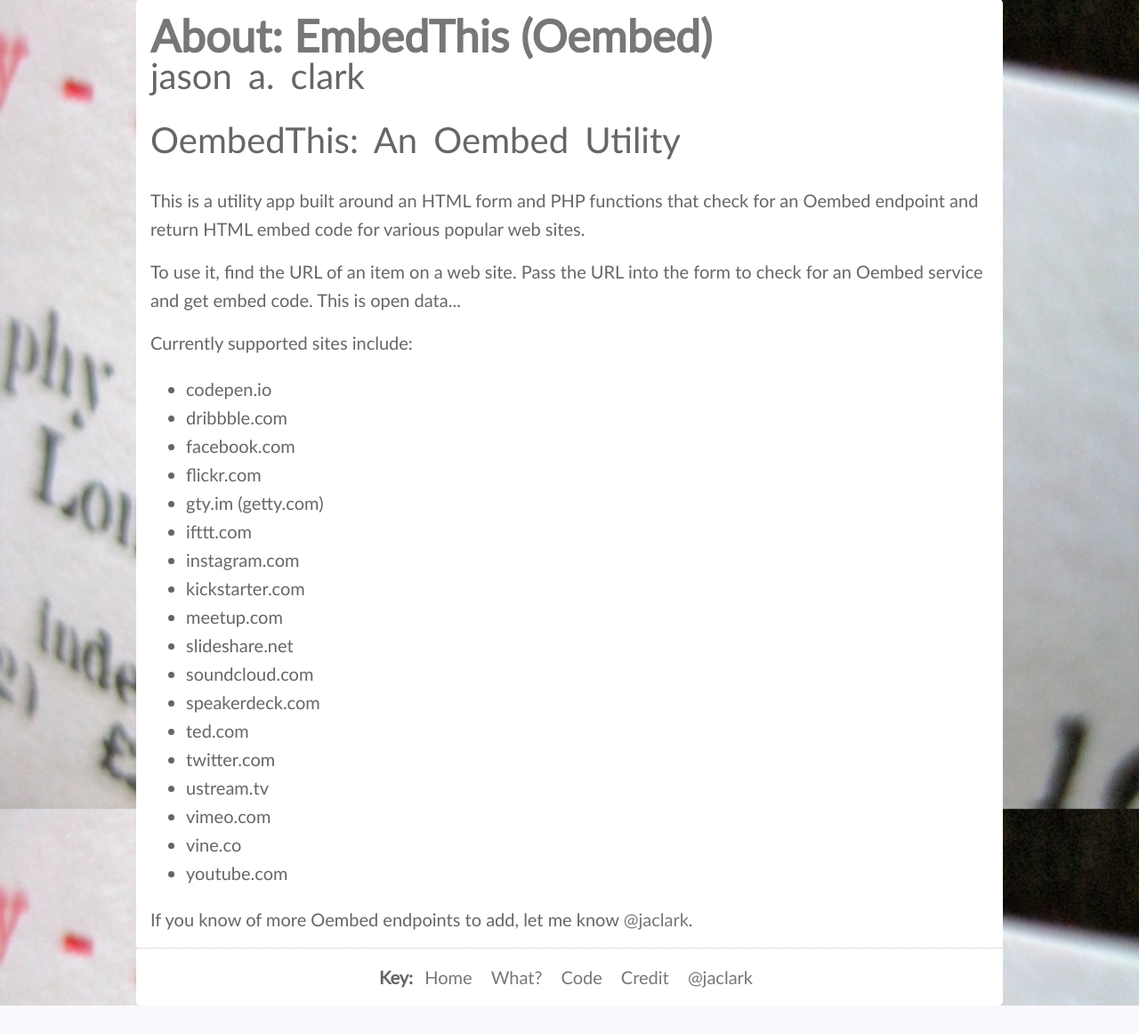
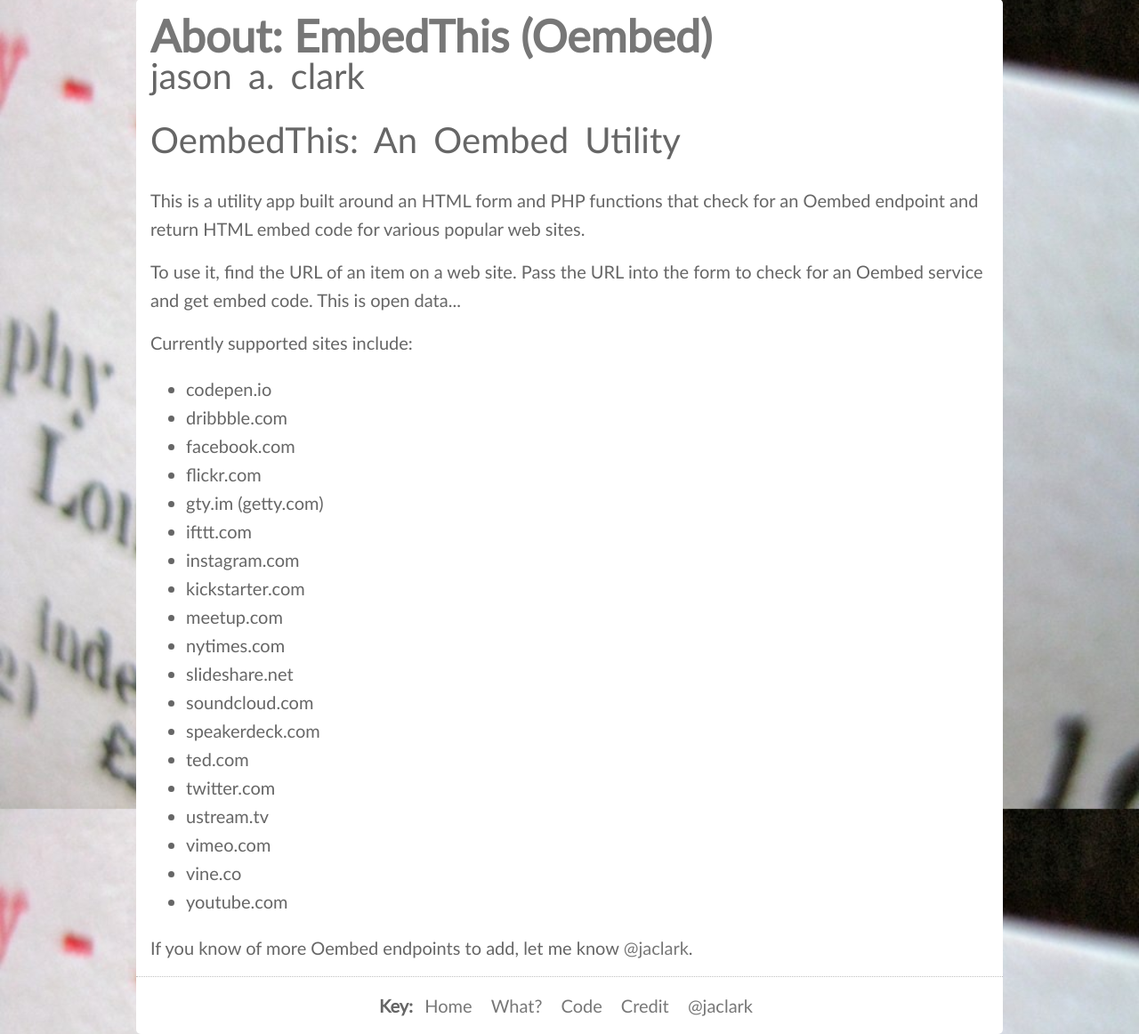
Before and after one commit to jasonclark/oembed-this, a PHP site: page /what.php in a window 1280 px wide. Shown: the part 51-1213 px from the top of the page at 89% size. Before the commit the page ends 1181 px from the top, so only its background shows below. Run offline with PHP 8.4, Linux system fonts and the light colour scheme.

Commit message:
added bullet for nytimes.com support

```diff
--- a/what.php
+++ b/what.php
@@ -53,6 +53,7 @@
   <li>instagram.com</li>
   <li>kickstarter.com</li>
   <li>meetup.com</li>
+  <li>nytimes.com</li>
   <li>slideshare.net</li>
   <li>soundcloud.com</li>
   <li>speakerdeck.com</li>
```
